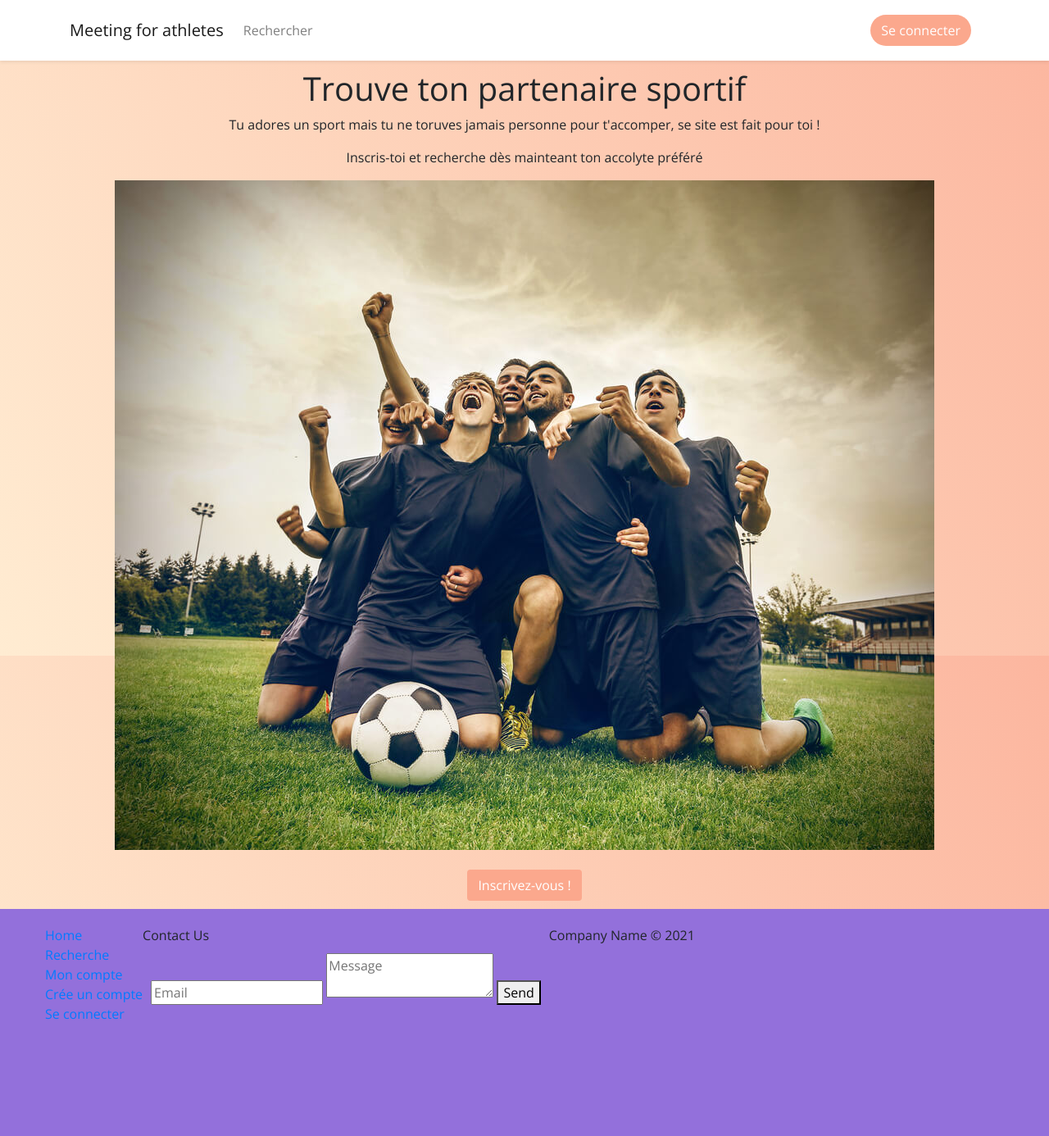
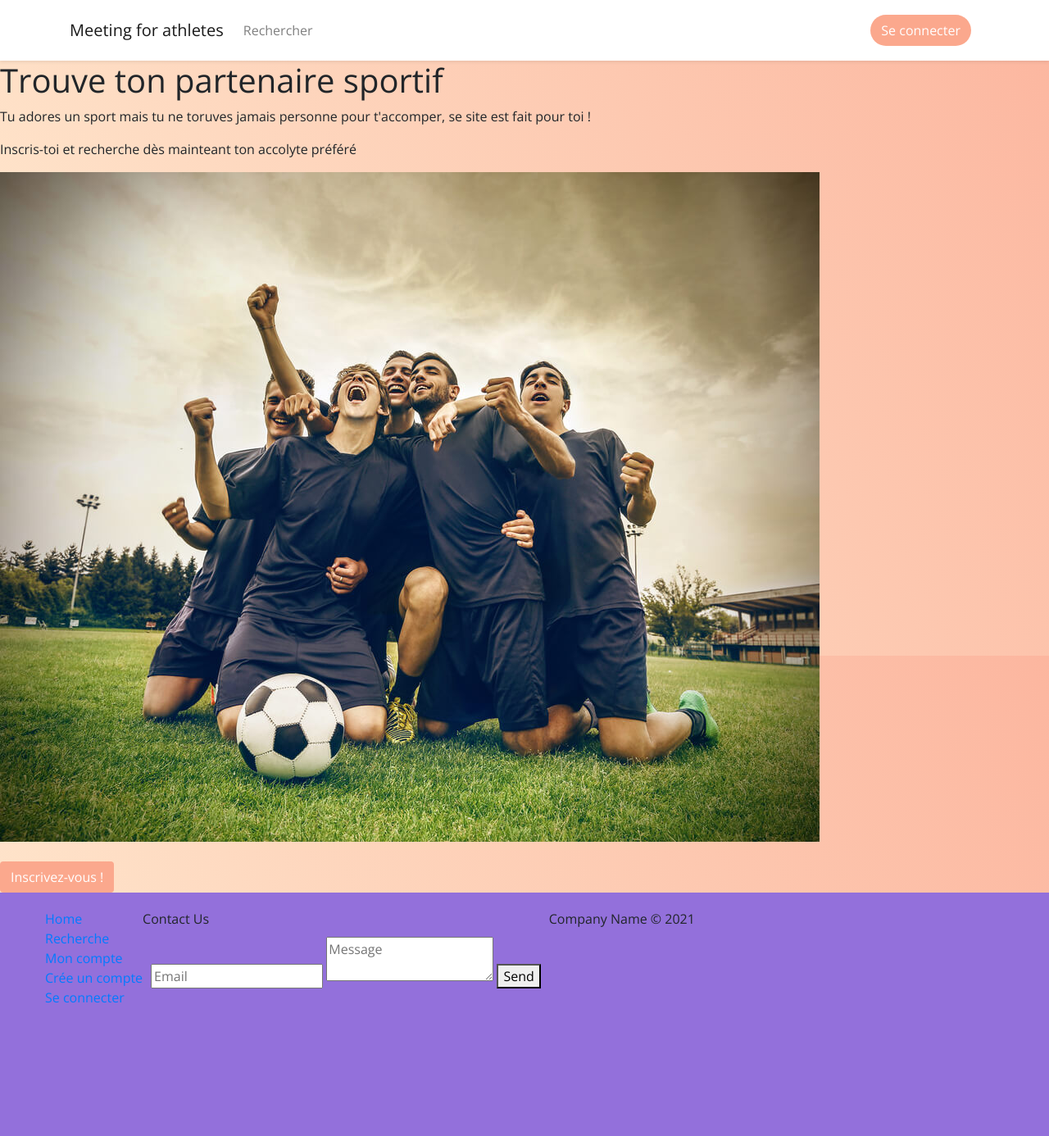
Before and after one commit to CharleneMartel/SiteDerencontre, a PHP site: page /Index.php in a window 1280 px wide. Shown: the whole page at 82% size. After the commit the page ends 1224 px from the top, so only its background shows below. Run offline with PHP 8.4, Linux system fonts and the light colour scheme.

Commit message:
Update Index.php

```diff
--- a/Index.php
+++ b/Index.php
@@ -1,19 +1,14 @@
 <?php include_once 'Master_Data/header.php' ?>
-<style>
-  .Index {
-    padding: 10px 30px !important;
-    text-align: center;
-  }
-</style>
+
 <div class="Index">
   <div style="width: 100%;">
-    <h1 class="">Trouve ton partenaire sportif</h1>
+    <h1 class="Titre">Trouve ton partenaire sportif</h1>
   </div>
   <div>
     <p>Tu adores un sport mais tu ne toruves jamais personne pour t'accomper, se site est fait pour toi !</p>
     <p>Inscris-toi et recherche dès mainteant ton accolyte préféré</p>
   </div>
-  <div style="width: 100%;"><img src="img/Home.jpg"></div>
+  <div class="imgHome"><img src="img/Home.jpg"></div>
   <br>
   <?php
   echo "<a class=\"bouton btn\" href=\"Page_ajout.php\" role=\"button\">Inscrivez-vous !</a>";
```
